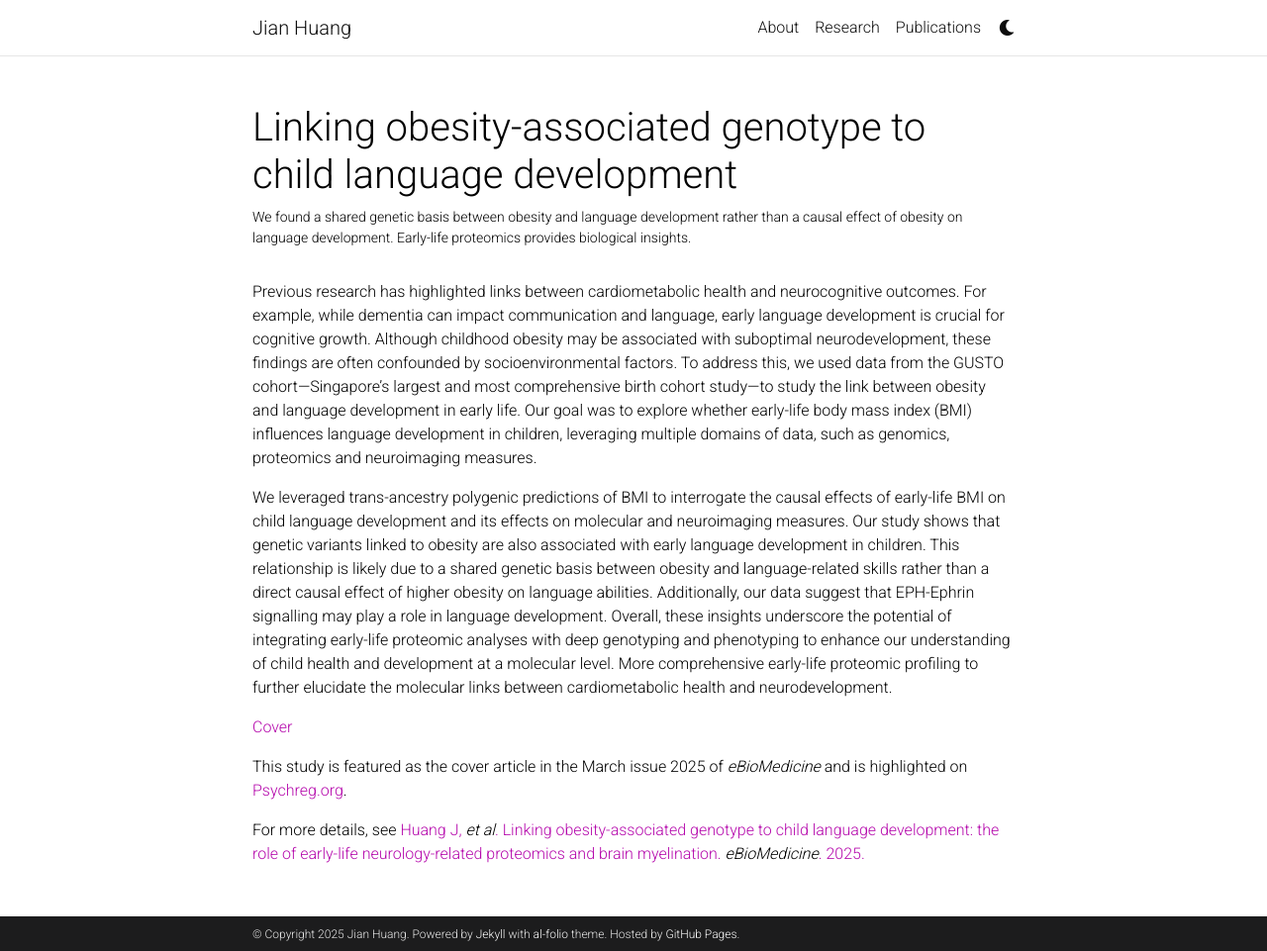
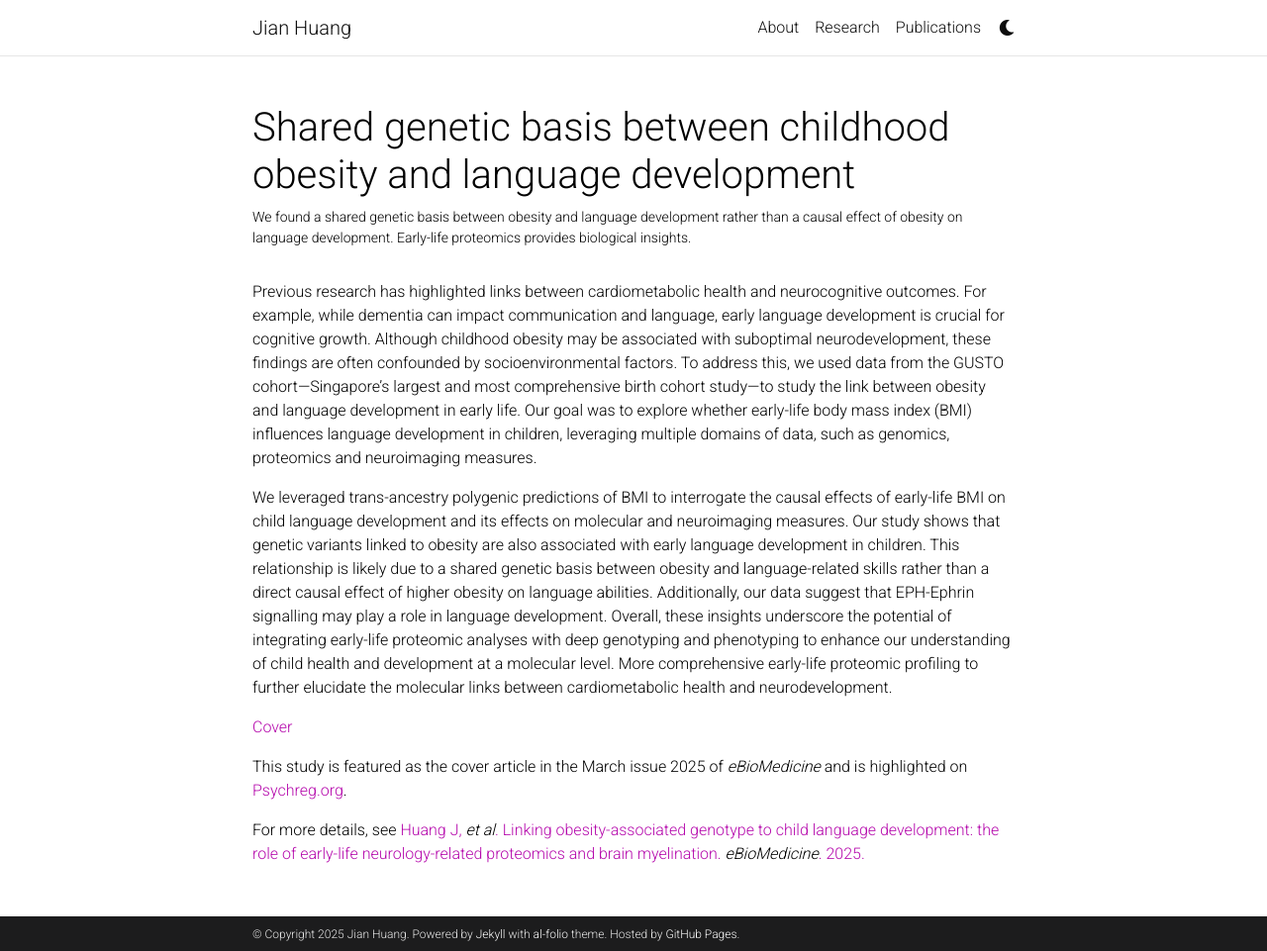
Before and after one commit to jianvhuang/jianvhuang.github.io, a Jekyll site: the page built from _projects/obesity_and_language.md, in a window 1280 px wide and 961 px high. Shown: the whole window at 99% size. Built offline with Jekyll 4.4.1, drawn with Linux system fonts in a browser that asks for light colours; comment, search, counter and statistics services are not loaded; a style sheet for code colours, icons or effects is not loaded.

Commit message:
Update obesity_and_language.md

```diff
--- a/_projects/obesity_and_language.md
+++ b/_projects/obesity_and_language.md
@@ -1,6 +1,6 @@
 ---
 layout: page
-title: Linking obesity-associated genotype to child language development
+title: Shared genetic basis between childhood obesity and language development
 description: We found a shared genetic basis between obesity and language development rather than a causal effect of obesity on language development. Early-life proteomics provides biological insights.
 img: assets/img/publication_preview/obesity_language_ebiomedicine_cover.png
 importance: 1
```
